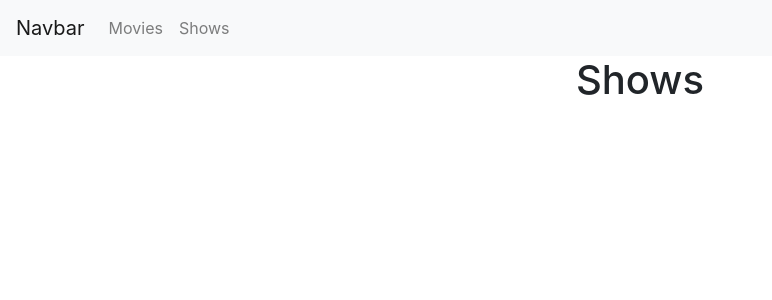
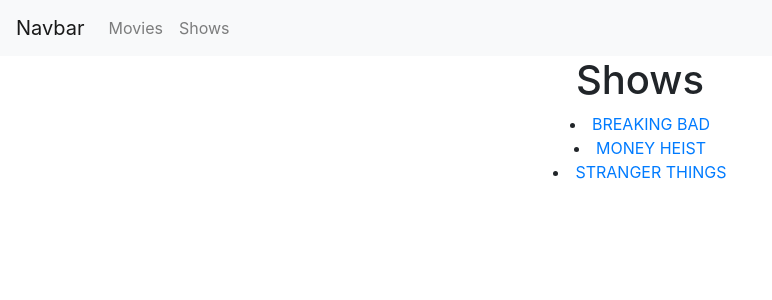
Before and after one commit to samirvithlani/mern_react_24_club_26, a React (Vite) app: page /shows in a window 1280 px wide. Shown: the top 300 px of the page, without its empty margins (0-772 px from the left). Built offline with nearby package versions, Linux system fonts and the light colour scheme.

Commit message:
dynamic routing

```diff
--- a/src/components/hotstar/Shows.jsx
+++ b/src/components/hotstar/Shows.jsx
@@ -1,9 +1,21 @@
 import React from 'react'
+import { Link } from 'react-router-dom'
 
 export const Shows = () => {
+
+  const showList = [
+    {id:101,name:"BREAKING BAD"},
+    {id:102,name:"MONEY HEIST"},
+    {id:103,name:"STRANGER THINGS"},
+  ]
   return (
     <div style={{textAlign:"center"}}>
         <h1>Shows</h1>
+        {
+          showList.map((show)=>{
+              return <li> <Link to={`/watch/${show.name}`}>{show.name}</Link></li>
+          })
+        }
     </div>
   )
 }
```
